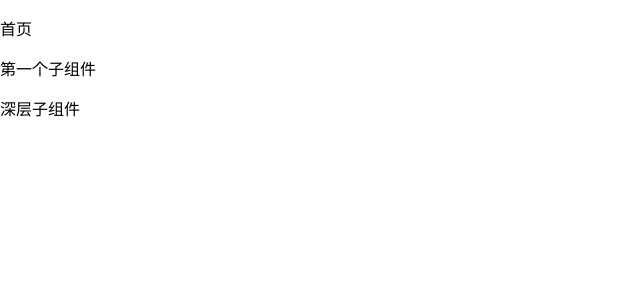
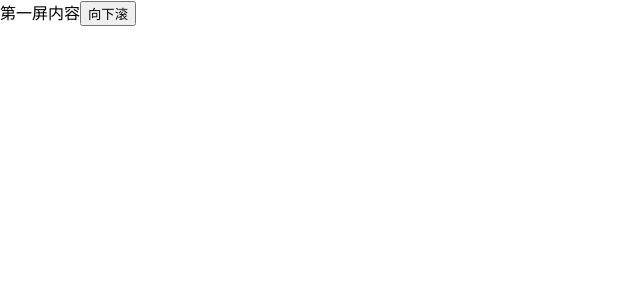
Before and after one commit to yufeifei2021/blog, a React (Create React App) app: page /child_1/child_1_1 in a window 1280 px wide. Shown: the top 300 px of the page, without its empty margins (0-640 px from the left). Built offline with nearby package versions, Linux system fonts and the light colour scheme.

Commit message:
添加首页滚动

```diff
--- a/src/App.css
+++ b/src/App.css
@@ -1,38 +1,21 @@
-.App {
-  text-align: center;
+body {
+  margin: 0;
 }
 
-.App-logo {
-  height: 40vmin;
-  pointer-events: none;
+.wrapper {
+  width: 100vw;
+  height: 100vh;
+  position: relative;
+  overflow: hidden;
 }
 
-@media (prefers-reduced-motion: no-preference) {
-  .App-logo {
-    animation: App-logo-spin infinite 20s linear;
-  }
+.container {
+  width: 100%;
+  position: absolute;
+  transition: 0.3s;
 }
 
-.App-header {
-  background-color: #282c34;
-  min-height: 100vh;
-  display: flex;
-  flex-direction: column;
-  align-items: center;
-  justify-content: center;
-  font-size: calc(10px + 2vmin);
-  color: white;
+.page {
+  width: 100%;
+  height: 100vh;
 }
-
-.App-link {
-  color: #61dafb;
-}
-
-@keyframes App-logo-spin {
-  from {
-    transform: rotate(0deg);
-  }
-  to {
-    transform: rotate(360deg);
-  }
-}
--- a/src/App.js
+++ b/src/App.js
@@ -1,25 +1,51 @@
-import logo from './logo.svg';
+import React from 'react';
 import './App.css';
 
-function App() {
+const App = () => {
+  const [page, setPage] = React.useState(1);
+  const pageRef = React.useRef();
+
+  const handleWheel = (e) => {
+    if (e.deltaY > 0 && pageRef.current < 3) {
+      setPage(pageRef.current + 1);
+    }
+    if (e.deltaY < 0 && pageRef.current > 1) {
+      setPage(pageRef.current - 1);
+    }
+  };
+
+  React.useEffect(() => {
+    window.addEventListener('wheel', handleWheel);
+    return () => {
+      window.removeEventListener('wheel', handleWheel);
+    };
+  }, []);
+
+  React.useEffect(() => {
+    pageRef.current = page;
+  }, [page]);
+
   return (
-    <div className="App">
-      <header className="App-header">
-        <img src={logo} className="App-logo" alt="logo" />
-        <p>
-          Edit <code>src/App.js</code> and save to reload.
-        </p>
-        <a
-          className="App-link"
-          href="https://reactjs.org"
-          target="_blank"
-          rel="noopener noreferrer"
-        >
-          Learn React
-        </a>
-      </header>
+    <div className="wrapper">
+      <div className="container" style={{
+        top: `${-(page - 1) * 100}vh`
+      }}>
+        <div className="page">
+          第一屏内容
+          <button onClick={() => setPage(2)}>向下滚</button>
+        </div>
+        <div className="page">
+          第二屏内容
+          <button onClick={() => setPage(1)}>向上滚</button>
+          <button onClick={() => setPage(3)}>向下滚</button>
+        </div>
+        <div className="page">
+          第三屏内容
+          <button onClick={() => setPage(2)}>向上滚</button>
+        </div>
+      </div>
     </div>
   );
-}
+};
 
 export default App;
--- a/src/routes.js
+++ b/src/routes.js
@@ -1,6 +1,6 @@
 import React from 'react';
 
-import Blog1 from './blog1';
+import Index from './App';
 import Blog2_1 from './blog2-1';
 import Blog2_2 from './blog2-2';
 import Blog3 from './blog3';
@@ -8,7 +8,7 @@ import Blog3 from './blog3';
 const route = {
     path: '/',
     label: '首页',
-    component: Blog1,
+    component: Index,
     routes: [
         {
             path: '/child_1',
```
